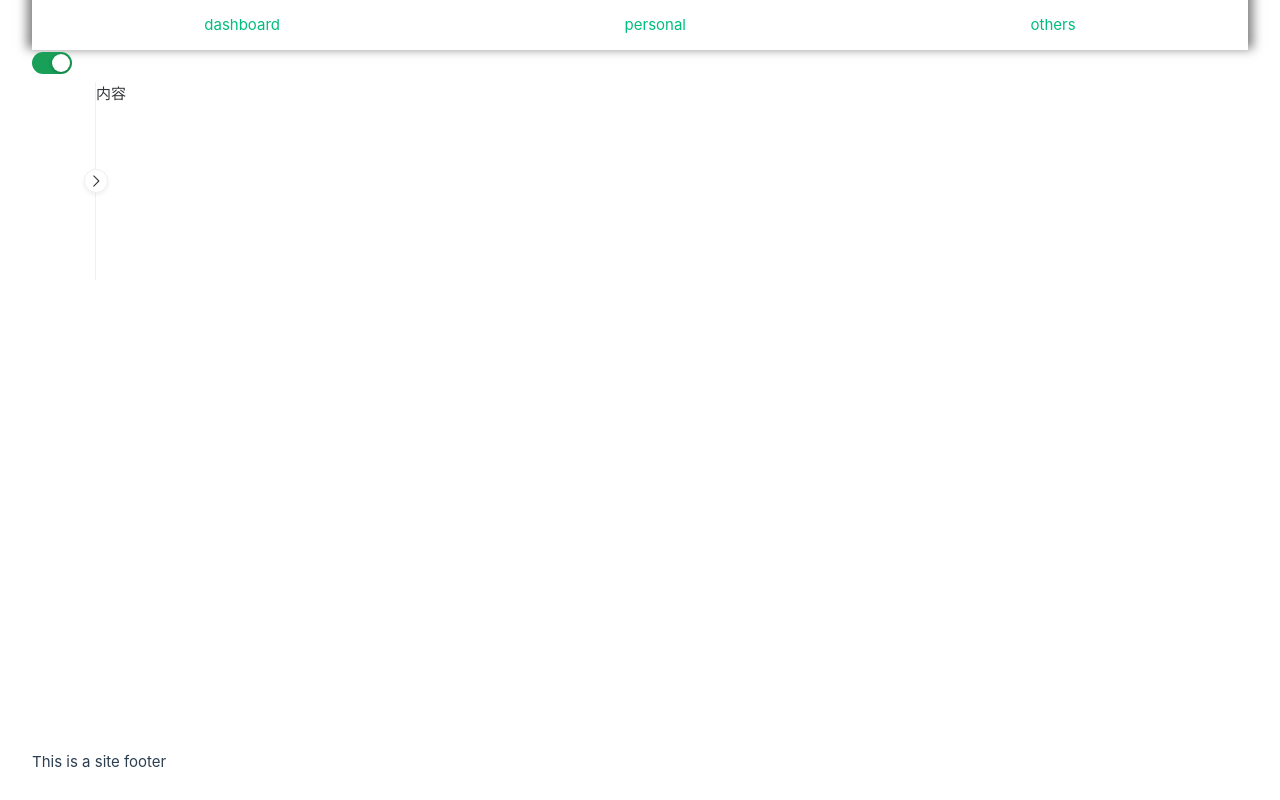
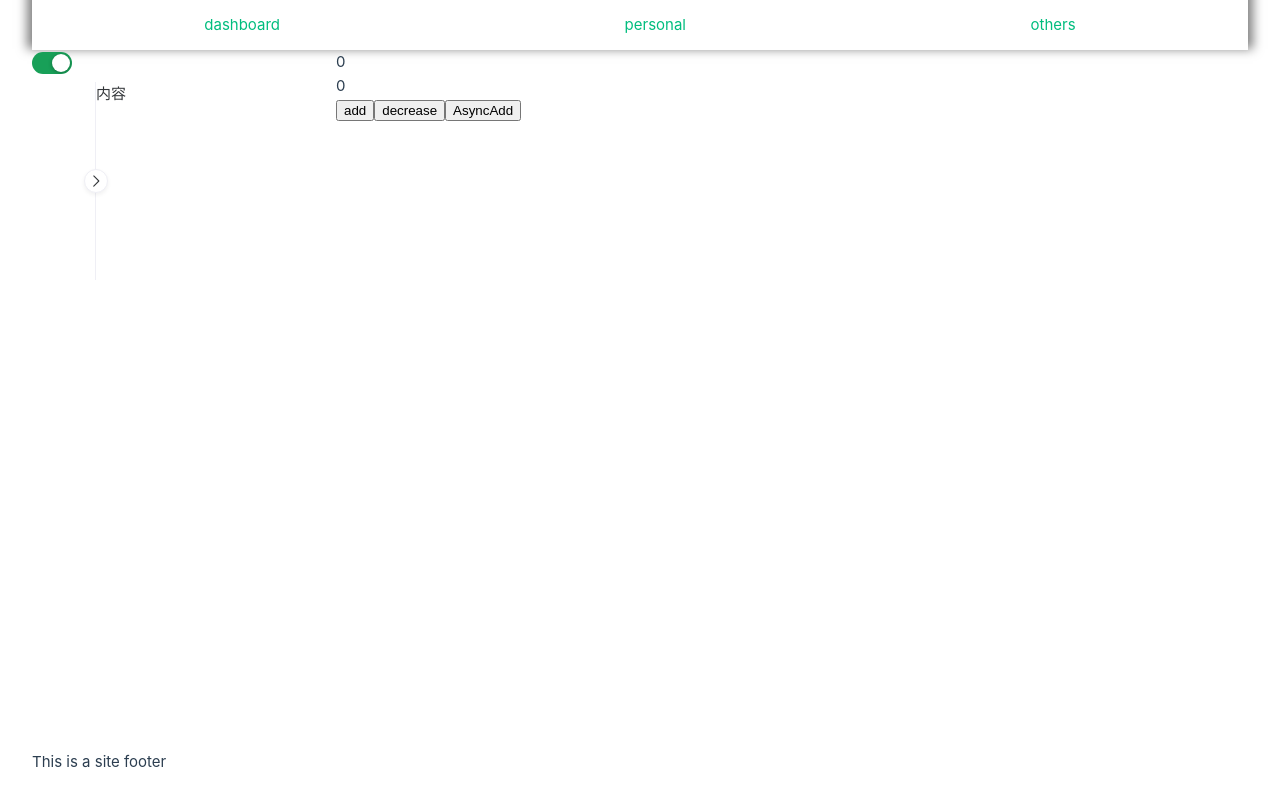
Before and after one commit to YeomanWang/vueApp, a Vue app: page /dashboard/a-wild-sheep-chase in a window 1280 px wide. Built offline with nearby package versions, Linux system fonts and the light colour scheme; the HTML template or start-up script is replaced by a standard one.

Commit message:
add vuex

```diff
--- a/src/main.ts
+++ b/src/main.ts
@@ -8,9 +8,9 @@ import App from './App.vue'
 import router from './router'
 
 const app = createApp(App)
+const pinia = createPinia();
 app.use(naive);
-
-app.use(createPinia())
 app.use(router)
 
 app.mount('#app')
+app.use(pinia)
--- a/src/router/index.ts
+++ b/src/router/index.ts
@@ -1,6 +1,9 @@
 import { createRouter, createWebHistory } from 'vue-router'
+import { useCounterStore } from '../stores/counter';
 import HomeView from '../views/HomeView.vue'
 import VideoView from '../views/VideoView.vue'
+import sheepView from '../views/sheepView.vue'
+import othersView from '../views/othersView.vue'
 
 const router = createRouter({
   history: createWebHistory(import.meta.env.BASE_URL),
@@ -17,7 +20,10 @@ const router = createRouter({
           path: 'posts',
           component: VideoView,
         },
-
+        {
+          path: 'a-wild-sheep-chase',
+          component: sheepView
+        }
       ]
     },
     {
@@ -31,7 +37,7 @@ const router = createRouter({
     {
       path: '/others',
       name: 'others',
-      component: HomeView,
+      component: othersView,
     },
     // { path: '/:pathMatch(.*)*', name: 'NotFound', component: NotFound },
     // // 将匹配以 `/user-` 开头的所有内容，并将其放在 `route.params.afterUser` 下
@@ -39,4 +45,12 @@ const router = createRouter({
   ],
 })
 
+router.beforeEach((to) => {
+  // ✅ This will work because the router starts its navigation after
+  // the router is installed and pinia will be installed too
+  const store = useCounterStore()
+
+  if (to.meta.requiresAuth && !store) return '/login'
+})
+
 export default router
--- a/src/stores/counter.ts
+++ b/src/stores/counter.ts
@@ -1,12 +1,41 @@
-import { ref, computed } from 'vue'
 import { defineStore } from 'pinia'
 
-export const useCounterStore = defineStore('counter', () => {
-  const count = ref(0)
-  const doubleCount = computed(() => count.value * 2)
-  function increment() {
-    count.value++
+// export const useCounterStore = defineStore('counter', () => {
+//   const count = ref(0)
+//   const doubleCount = computed(() => count.value * 2)
+//   function increment() {
+//     count.value++
+//   }
+//   function decrement() {
+//     count.value--
+//   }
+
+//   async function incrementAsync() {
+//     await new Promise(resolve => setTimeout(resolve, 1000));
+//     increment();
+//   }
+
+//   return { count, doubleCount, increment, decrement, incrementAsync}
+// })
+
+export const useCounterStore = defineStore('counter', {
+  state: () => ({
+    count: 0
+  }),
+  getters: {
+    // 计算属性 doubleCount，返回 count 的两倍
+    doubleCount: (state) => state.count * 2
+  },
+  actions: {
+    increment() {
+      this.count++
+    },
+    decrement() {
+      this.count--
+    },
+    async incrementAsync() {
+      await new Promise(resolve => setTimeout(resolve, 1000));
+      this.increment();
+    }
   }
-
-  return { count, doubleCount, increment }
 })
--- /dev/null
+++ b/src/views/othersView.vue
@@ -0,0 +1,12 @@
+<script setup lang="ts">
+  import { toRefs } from 'vue';
+  import { useCounterStore } from '../stores/counter';
+    const store = useCounterStore();
+    // const count = store.count;
+    // const doubleCount = store.doubleCount;
+    const { count, doubleCount } = toRefs(store)
+
+</script>
+<template>
+  <div>{{count}}</div> <div>{{doubleCount}}</div>
+</template>
--- /dev/null
+++ b/src/views/sheepView.vue
@@ -0,0 +1,33 @@
+<script setup lang="ts">
+  import { toRefs } from 'vue';
+  import { useCounterStore } from '../stores/counter';
+    const store = useCounterStore();
+    // const count = store.count;
+    // const doubleCount = store.doubleCount;
+    const { count, doubleCount } = toRefs(store)
+    // 使用 actions 修改状态
+    const increment = store.increment;
+    const decrement = store.decrement;
+    const incrementAsync = store.incrementAsync;
+
+    const handleAdd = () => {
+      increment();
+      console.log(store.count);
+    }
+
+    const handleDe = () => {
+      decrement();
+      console.log(store.count);
+    }
+
+    const handleAsyncAdd = () => {
+      incrementAsync()
+      console.log(store.count);
+    }
+</script>
+<template>
+  <div>{{count}}</div> <div>{{doubleCount}}</div>
+  <button @click="handleAdd"> add </button>
+  <button @click="handleDe"> decrease </button>
+  <button @click="handleAsyncAdd"> AsyncAdd </button>
+</template>
--- a/vite.config.ts
+++ b/vite.config.ts
@@ -15,4 +15,14 @@ export default defineConfig({
       '@': fileURLToPath(new URL('./src', import.meta.url))
     },
   },
+  optimizeDeps: {
+    include: ['pinia'],
+    esbuildOptions: {
+      // 传递给 esbuild 的选项
+      loader: {
+        '.ts': 'ts',
+        '.tsx': 'tsx'
+      }
+    }
+  }
 })
```
Also changed, not shown: 2 other files (tests, documents, lock files or other folders).
